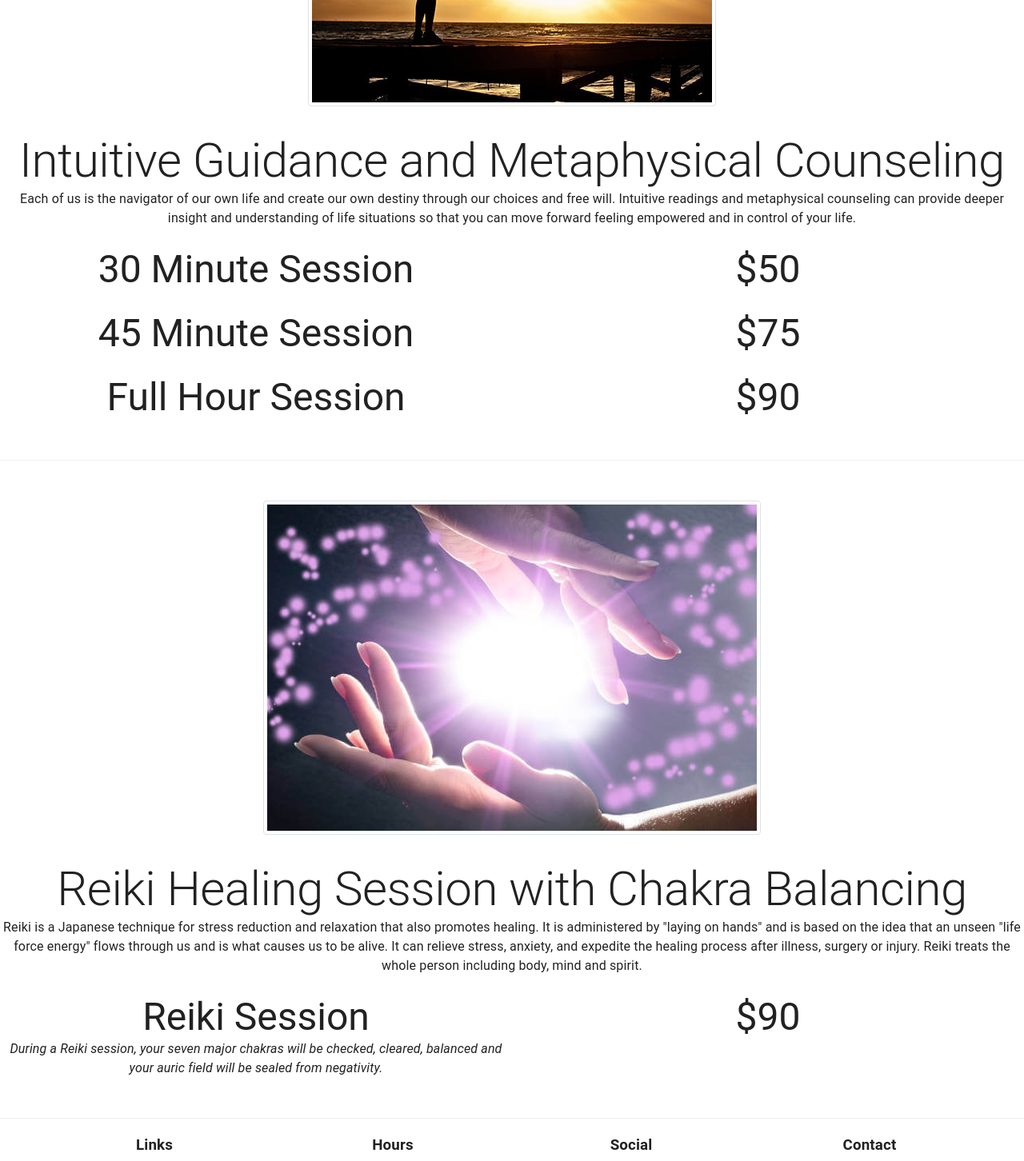
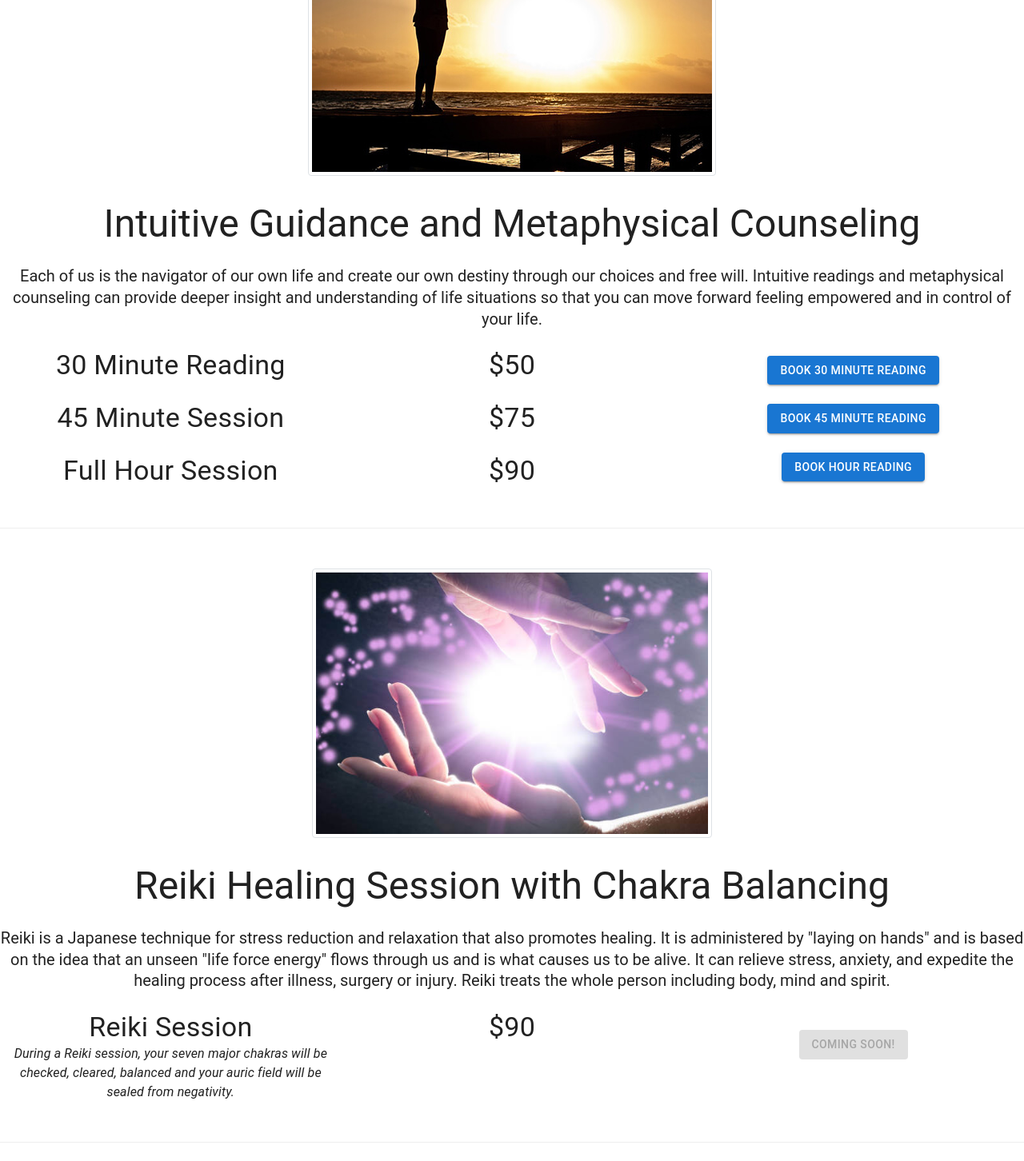
Before and after one commit to jimchimento-dev/rainbowreflectionsbyrita, a React (Create React App) app in the folder client/: page /services in a window 1280 px wide. Shown: the part 360-1812 px from the top of the page at 80% size. Built offline with nearby package versions, Linux system fonts and the light colour scheme; no server answers.

Commit message:
Added buttons to Services page that when clicked will redirect to Calendly to book appointments. Also fixed some styles site wide.

```diff
--- a/client/package.json
+++ b/client/package.json
@@ -13,6 +13,7 @@
     "@testing-library/user-event": "^13.5.0",
     "axios": "^0.24.0",
     "react": "^17.0.2",
+    "react-calendly": "^2.2.3",
     "react-dom": "^17.0.2",
     "react-material-ui-carousel": "^3.2.0",
     "react-router-dom": "^6.2.1",
--- a/client/src/App.css
+++ b/client/src/App.css
@@ -1,6 +1,7 @@
 body {
   margin: 0;
   padding: 0;
+  box-sizing: border-box;
 }
 
 .row-content {
@@ -23,7 +24,7 @@ ul {
 }
 
 hr {
-  width: 80vw;
+  width: 50vw;
 }
 
 @media (min-width: 900px)  {
@@ -37,3 +38,16 @@ hr {
     visibility: hidden;
   }
 }
+
+@media (min-width: 0px) and (max-width: 600px) {
+  .alignTop {
+    margin-top: -50px !important;
+  }
+}
+
+@media (min-width: 0px) and (max-width: 756px) {
+  .displayNone {
+    display: none;
+    visibility: none;
+  }
+}
--- a/client/src/components/Contact/ContactComponent.js
+++ b/client/src/components/Contact/ContactComponent.js
@@ -17,7 +17,7 @@ const Contact = () => {
         <>
             <Grid container>
                 <Grid item xs={12}>
-                    <Typography variant="h4" ml={25} mt={5}>Contact Us</Typography>
+                    <Typography variant="h4" mt={5} sx={{ display: "flex", justifyContent: "center" }}>Contact Us</Typography>
                     <hr />
                 </Grid>
             </Grid>
@@ -33,7 +33,7 @@ const Contact = () => {
             </Grid>
             <Grid container direction='row' justifyContent="center" mt={3}>
                 <Grid item>
-                    <Typography variant="h3">Send us your feedback, we'd love to hear from you!</Typography>
+                    <Typography variant="h3">Have a question? Send us a message below!</Typography>
 
                 </Grid>
             </Grid>``
--- a/client/src/components/Events.js
+++ b/client/src/components/Events.js
@@ -56,7 +56,7 @@ class Events extends Component {
         return (
             <Grid container>
                 <Grid item xs={12}>
-                    <Typography variant="h4" ml={25} mt={5}>Upcoming Events</Typography>
+                    <Typography variant="h4" mt={5} sx={{ display: "flex", justifyContent: "center" }}>Upcoming Events</Typography>
                     <hr />
                 </Grid>
                 {this.displayEvents(this.state.events)}
--- a/client/src/components/Navbar/Header.js
+++ b/client/src/components/Navbar/Header.js
@@ -40,7 +40,7 @@ const Header = (props) => {
     return (
         <>
             <Box sx={{ flexGrow: 1 }}>
-                <AppBar position="fixed" sx={{ background: '#063970' }}>
+                <AppBar position="sticky" sx={{ background: '#063970' }}>
                     <Toolbar sx={{ margin: 0, padding: 0 }}>
                         <Link to="/">
                             <div className="logo">
--- a/client/src/components/Services.js
+++ b/client/src/components/Services.js
@@ -1,53 +1,68 @@
 import React from 'react';
-import { Typography, Grid } from '@mui/material';
+import { Typography, Grid, Button } from '@mui/material';
+import { openPopupWidget } from 'react-calendly';
 
 const Services = () => {
+
+    const book30 = ({ url = "https://calendly.com/chimentoaudio/30-minute-tarot-card-reading" }) => {
+        openPopupWidget({ url });
+    }
+
     return (
         <>
             <Grid container>
                 <Grid item xs={12}>
-                    <Typography variant="h4" ml={25} mt={5}>Services Offered</Typography>
+                    <Typography variant="h4" mt={5} sx={{ display: "flex", justifyContent: "center" }}>Services Offered</Typography>
                     <hr />
                 </Grid>
             </Grid>
-
             <Grid container className="row-content">
                 <Grid container direction="row" justifyContent="center" alignItems="center">
                     <img src="/assets/images/Spiritual Guidance.jpeg" alt="Spiritual Guidance" className="img-thumbnail" />
                 </Grid>
-                <Grid item xs={12} sx={{ textAlign: 'center' }}>
-                    <Typography variant="h2" mt={4}>Intuitive Guidance and Metaphysical Counseling</Typography>
-                    <Typography variant="p" sx={{ overflowWrap: "break-word" }}>Each of us is the navigator of our own life and create our own destiny through our choices and free will. Intuitive readings and metaphysical counseling can provide deeper insight and understanding of life situations so that you can move forward feeling empowered and in control of your life.</Typography>
+                <Grid item xs={12} align="center">
+                    <Typography variant="h3" mt={4}>Intuitive Guidance and Metaphysical Counseling</Typography>
+                    <Typography variant="h5" mt={3} sx={{ overflowWrap: "break-word", fontSize: 20 }}>Each of us is the navigator of our own life and create our own destiny through our choices and free will. Intuitive readings and metaphysical counseling can provide deeper insight and understanding of life situations so that you can move forward feeling empowered and in control of your life.</Typography>
                 </Grid>
-                <Grid item xs={6} mt={3} sx={{ textAlign: 'center' }}>
-                    <Typography variant="h3">30 Minute Session</Typography>
+                <Grid item xs={12} sm={4} mt={3} align="center">
+                    <Typography variant="h4">30 Minute Reading</Typography>
                     <br />
-                    <Typography variant="h3">45 Minute Session</Typography>
+                    <Typography variant="h4">45 Minute Session</Typography>
                     <br />
-                    <Typography variant="h3">Full Hour Session</Typography>
+                    <Typography variant="h4">Full Hour Session</Typography>
                 </Grid>
-                <Grid item xs={6} mt={3} sx={{ textAlign: 'center' }}>
-                    <Typography variant="h3">$50</Typography>
+                <Grid item xs={4} sm={4} mt={3} align="center" className="displayNone">
+                    <Typography variant="h4">$50</Typography>
                     <br />
-                    <Typography variant="h3">$75</Typography>
+                    <Typography variant="h4">$75</Typography>
                     <br />
-                    <Typography variant="h3">$90</Typography>
+                    <Typography variant="h4">$90</Typography>
+                </Grid>
+                <Grid item xs={12} sm={4} align="center" mt={3} sx={{ display: "flex", flexDirection: "column", alignItems: "center", justifyContent: "center" }}>
+                    <Button variant="contained" onClick={book30}>Book 30 Minute Reading</Button>
+                    <br />
+                    <Button variant="contained" onClick={book30}>Book 45 Minute Reading</Button>
+                    <br />
+                    <Button variant="contained" onClick={book30}>Book Hour Reading</Button>
                 </Grid>
             </Grid>
             <Grid container className="row-content">
                 <Grid container direction="row" justifyContent="center" alignItems="center" >
-                    <img src="/assets/images/Reiki Healing.jpeg" alt="Reiki Healing" className="img-thumbnail" />
+                    <img src="/assets/images/Reiki Healing.jpeg" alt="Reiki Healing" className="img-thumbnail" width="500" />
                 </Grid>
-                <Grid item xs={12} sx={{ textAlign: 'center' }}>
-                    <Typography variant="h2" mt={4}>Reiki Healing Session with Chakra Balancing</Typography>
-                    <Typography variant="p">Reiki is a Japanese technique for stress reduction and relaxation that also promotes healing. It is administered by "laying on hands" and is based on the idea that an unseen "life force energy" flows through us and is what causes us to be alive. It can relieve stress, anxiety, and expedite the healing process after illness, surgery or injury. Reiki treats the whole person including body, mind and spirit.</Typography>
+                <Grid item xs={12} align="center">
+                    <Typography variant="h3" mt={4}>Reiki Healing Session with Chakra Balancing</Typography>
+                    <Typography variant="h5" mt={3} sx={{ fontSize: 20 }}>Reiki is a Japanese technique for stress reduction and relaxation that also promotes healing. It is administered by "laying on hands" and is based on the idea that an unseen "life force energy" flows through us and is what causes us to be alive. It can relieve stress, anxiety, and expedite the healing process after illness, surgery or injury. Reiki treats the whole person including body, mind and spirit.</Typography>
                 </Grid>
-                <Grid item xs={6} mt={3} sx={{ textAlign: 'center' }}>
-                    <Typography variant="h3">Reiki Session</Typography>
+                <Grid item xs={12} sm={4} mt={3} align="center">
+                    <Typography variant="h4">Reiki Session</Typography>
                     <Typography variant="p"><i>During a Reiki session, your seven major chakras will be checked, cleared, balanced and your auric field will be sealed from negativity.</i></Typography>
                 </Grid>
-                <Grid item xs={6} mt={3} sx={{ textAlign: 'center' }}>
-                    <Typography variant="h3">$90</Typography>
+                <Grid item sm={4} mt={3} className="displayNone" align="center">
+                    <Typography variant="h4">$90</Typography>
+                </Grid>
+                <Grid item xs={12} sm={4} mt={6} align="center">
+                    <Button variant="contained" disabled>Coming Soon!</Button>
                 </Grid>
             </Grid>
 
--- a/client/src/components/Shop/Cart.js
+++ b/client/src/components/Shop/Cart.js
@@ -63,7 +63,7 @@ const Cart = ({ cartItems, onAdd, onRemove }) => {
         <>
             <Grid container>
                 <Grid item xs={12}>
-                    <Typography variant="h4" ml={25} mt={5}>Cart</Typography>
+                    <Typography variant="h4" mt={5} sx={{ display: "flex", justifyContent: "center" }}>Cart</Typography>
                     <hr />
                 </Grid>
                 <Grid item xs={12} sx={{ display: "flex", justifyContent: "center" }}>
--- a/client/src/components/Shop/Shop.js
+++ b/client/src/components/Shop/Shop.js
@@ -7,7 +7,7 @@ const Shop = ({ shopItems, onAdd }) => {
         <>
             <Grid container>
                 <Grid item xs={12}>
-                    <Typography variant="h4" ml={25} mt={5}>Shop</Typography>
+                    <Typography variant="h4" mt={5} sx={{ display: "flex", justifyContent: "center" }}>Shop</Typography>
                     <hr />
                 </Grid>
                 {shopItems.map((item, index) =>
```
Also changed, not shown: client/src/components/About.js (+5 -5 lines), client/src/components/Home.js (+13 -13 lines), 1 other file (tests, documents, lock files or other folders).
